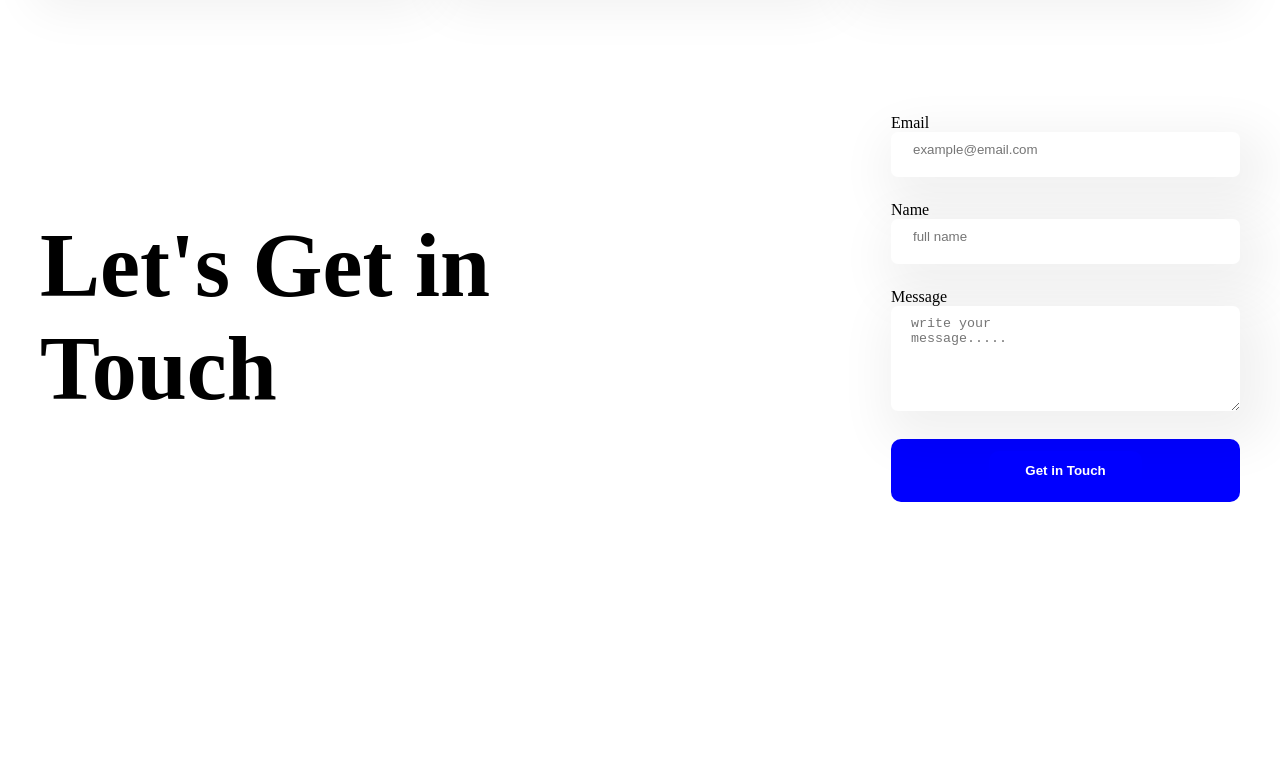
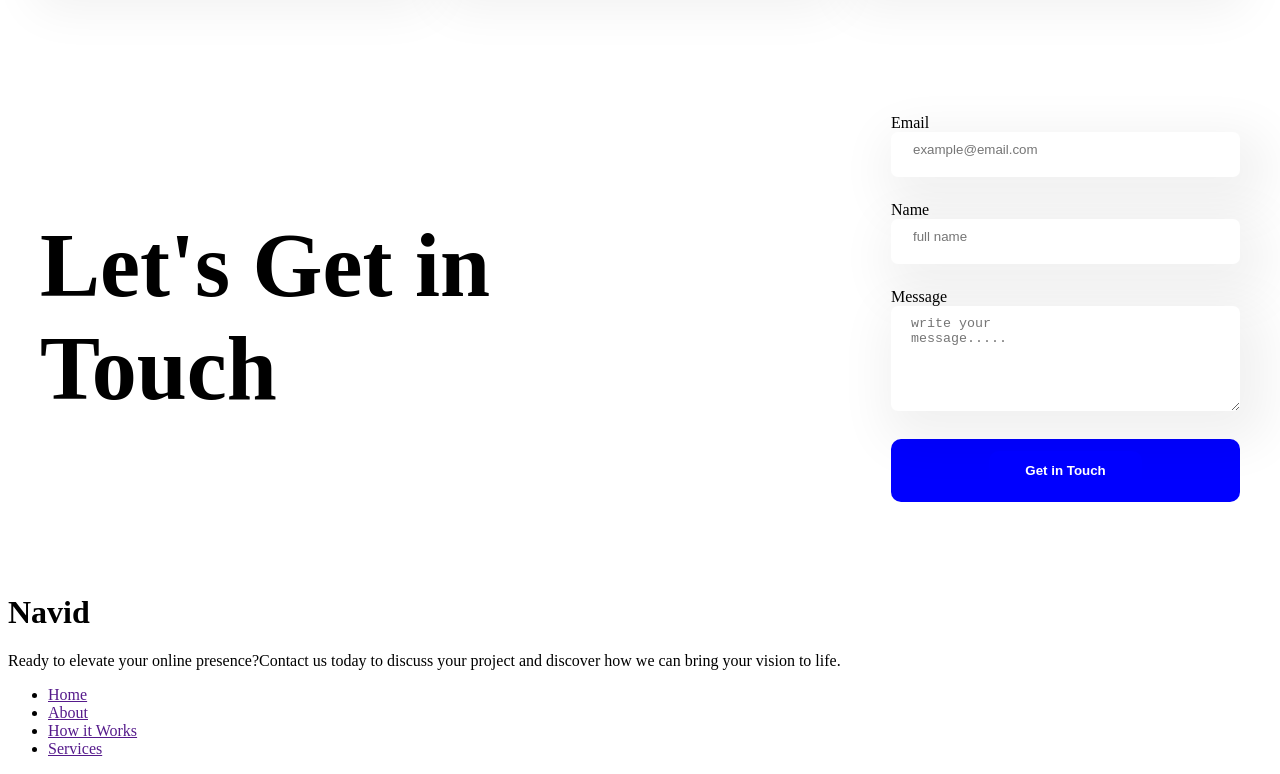
Before and after one commit to mdnavidiqbal/weekly-task-1, a plain HTML site: page index.html in a window 1280 px wide. Shown: the part 1944-2718 px from the top of the page. Before the commit the page ends 2538 px from the top, so only its background shows below. Drawn offline with Linux system fonts and the light colour scheme.

Commit message:
adding the footer tag for this webpage

```diff
--- a/index.html
+++ b/index.html
@@ -144,5 +144,18 @@
             </div>
         </section>
     </main>
+    <footer class="footer-section">
+        <h1 class="footer-heading">Navid</h1>
+        <p>Ready to elevate your online presence?Contact us today to discuss your project and discover how we can bring
+            your vision to life.</p>
+        <div class="footer-container">
+            <ul>
+                <li><a href="">Home</a></li>
+                <li><a href="">About</a></li>
+                <li><a href="">How it Works</a></li>
+                <li><a href="">Services</a></li>
+            </ul>
+        </div>
+    </footer>
   </body>
 </html>
```
